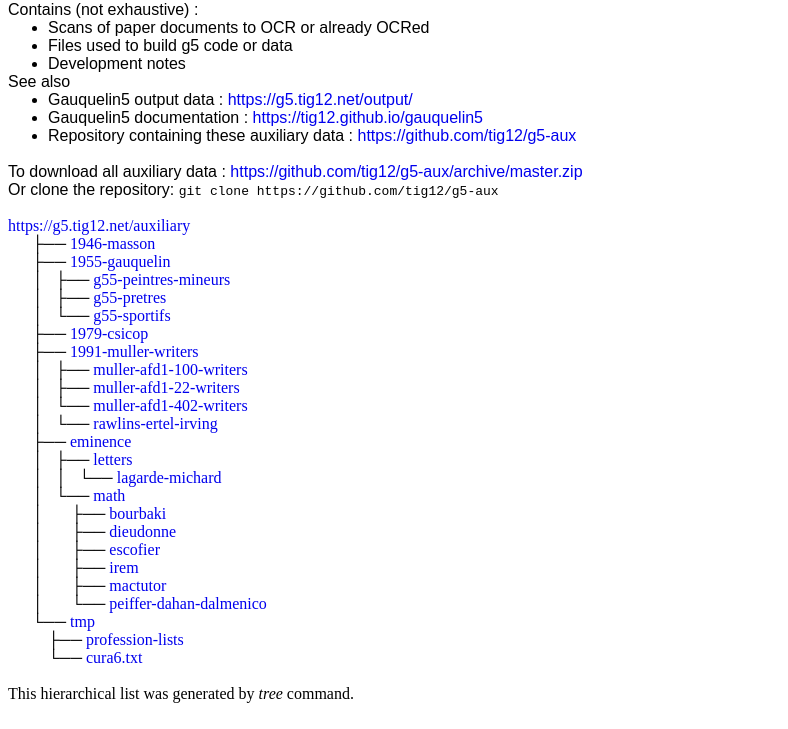
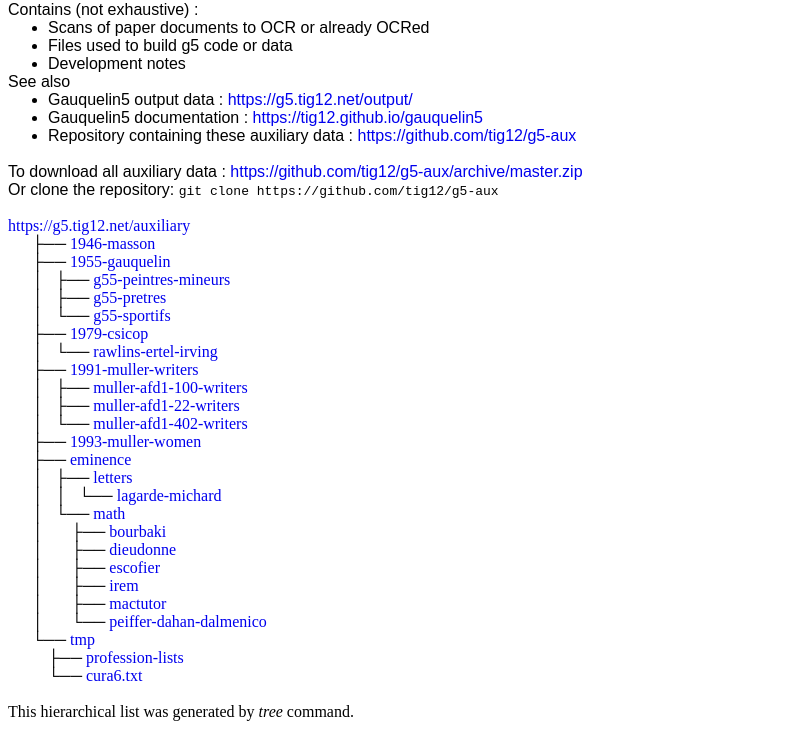
Before and after one commit to tig12/g5-aux, a plain HTML site: page index.html in a window 1280 px wide. Shown: the part 115-844 px from the top of the page, without its empty margins (0-788 px from the left). Drawn offline with Linux system fonts and the light colour scheme.

Commit message:
Add scans of Astro-Forschungs-Daten 3 (Arno Müller 234 famous women)

```diff
--- a/index.html
+++ b/index.html
@@ -58,11 +58,12 @@
    &nbsp;&nbsp;&nbsp;│   ├── <a href="https://g5.tig12.net/auxiliary/1955-gauquelin/g55-pretres/">g55-pretres</a><br>
    &nbsp;&nbsp;&nbsp;│   └── <a href="https://g5.tig12.net/auxiliary/1955-gauquelin/g55-sportifs/">g55-sportifs</a><br>
    &nbsp;&nbsp;&nbsp;├── <a href="https://g5.tig12.net/auxiliary/1979-csicop/">1979-csicop</a><br>
+   &nbsp;&nbsp;&nbsp;│   └── <a href="https://g5.tig12.net/auxiliary/1979-csicop/rawlins-ertel-irving/">rawlins-ertel-irving</a><br>
    &nbsp;&nbsp;&nbsp;├── <a href="https://g5.tig12.net/auxiliary/1991-muller-writers/">1991-muller-writers</a><br>
    &nbsp;&nbsp;&nbsp;│   ├── <a href="https://g5.tig12.net/auxiliary/1991-muller-writers/muller-afd1-100-writers/">muller-afd1-100-writers</a><br>
    &nbsp;&nbsp;&nbsp;│   ├── <a href="https://g5.tig12.net/auxiliary/1991-muller-writers/muller-afd1-22-writers/">muller-afd1-22-writers</a><br>
    &nbsp;&nbsp;&nbsp;│   └── <a href="https://g5.tig12.net/auxiliary/1991-muller-writers/muller-afd1-402-writers/">muller-afd1-402-writers</a><br>
-   &nbsp;&nbsp;&nbsp;│   └── <a href="https://g5.tig12.net/auxiliary/1997-csicop/rawlins-ertel-irving/">rawlins-ertel-irving</a><br>
+   &nbsp;&nbsp;&nbsp;├── <a href="https://g5.tig12.net/auxiliary/1993-muller-women/">1993-muller-women</a><br>
    &nbsp;&nbsp;&nbsp;├── <a href="https://g5.tig12.net/auxiliary/eminence/">eminence</a><br>
    &nbsp;&nbsp;&nbsp;│   ├── <a href="https://g5.tig12.net/auxiliary/eminence/letters/">letters</a><br>
    &nbsp;&nbsp;&nbsp;│   │   └── <a href="https://g5.tig12.net/auxiliary/eminence/letters/lagarde-michard/">lagarde-michard</a><br>
```
Also changed, not shown: 1993-muller-women/afd3-234-women-1.jpg (added), 1993-muller-women/afd3-234-women-2.jpg (added), 1993-muller-women/afd3-234-women-3.jpg (added), 1993-muller-women/afd3-234-women-4.jpg (added), 1993-muller-women/afd3-234-women-5.jpg (added), 1993-muller-women/afd3-234-women-fields-1.jpg (added), 1993-muller-women/afd3-234-women-fields-2.jpg (added), 1993-muller-women/afd3-234-women-fields-3.jpg (added), 1 other file.
